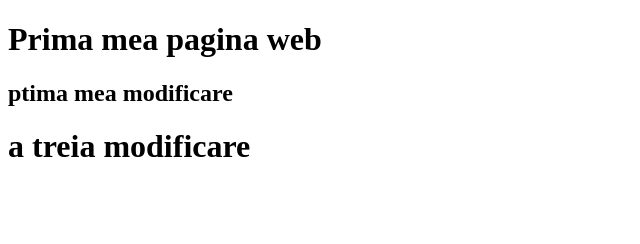
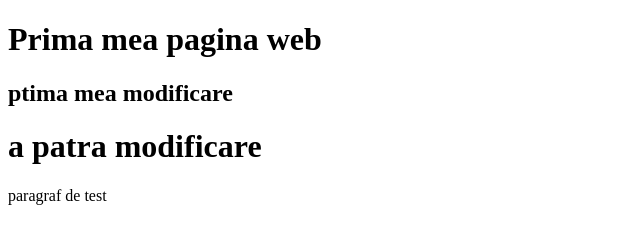
Before and after one commit to onisimsuldac/demoGoit, a plain HTML site: page index.html in a window 1280 px wide. Shown: the whole page, without its empty margins (0-640 px from the left). Drawn offline with Linux system fonts and the light colour scheme.

Commit message:
al saselea commit

```diff
--- a/index.html
+++ b/index.html
@@ -6,6 +6,8 @@
 <body>
     <h1>Prima mea pagina web</h1>
     <h2>ptima mea modificare</h2>
-    <h1>a treia modificare</h1>
+    <h1>a patra modificare</h1>
+
+    <p>paragraf de test</p>
 </body>
 </html>
```
